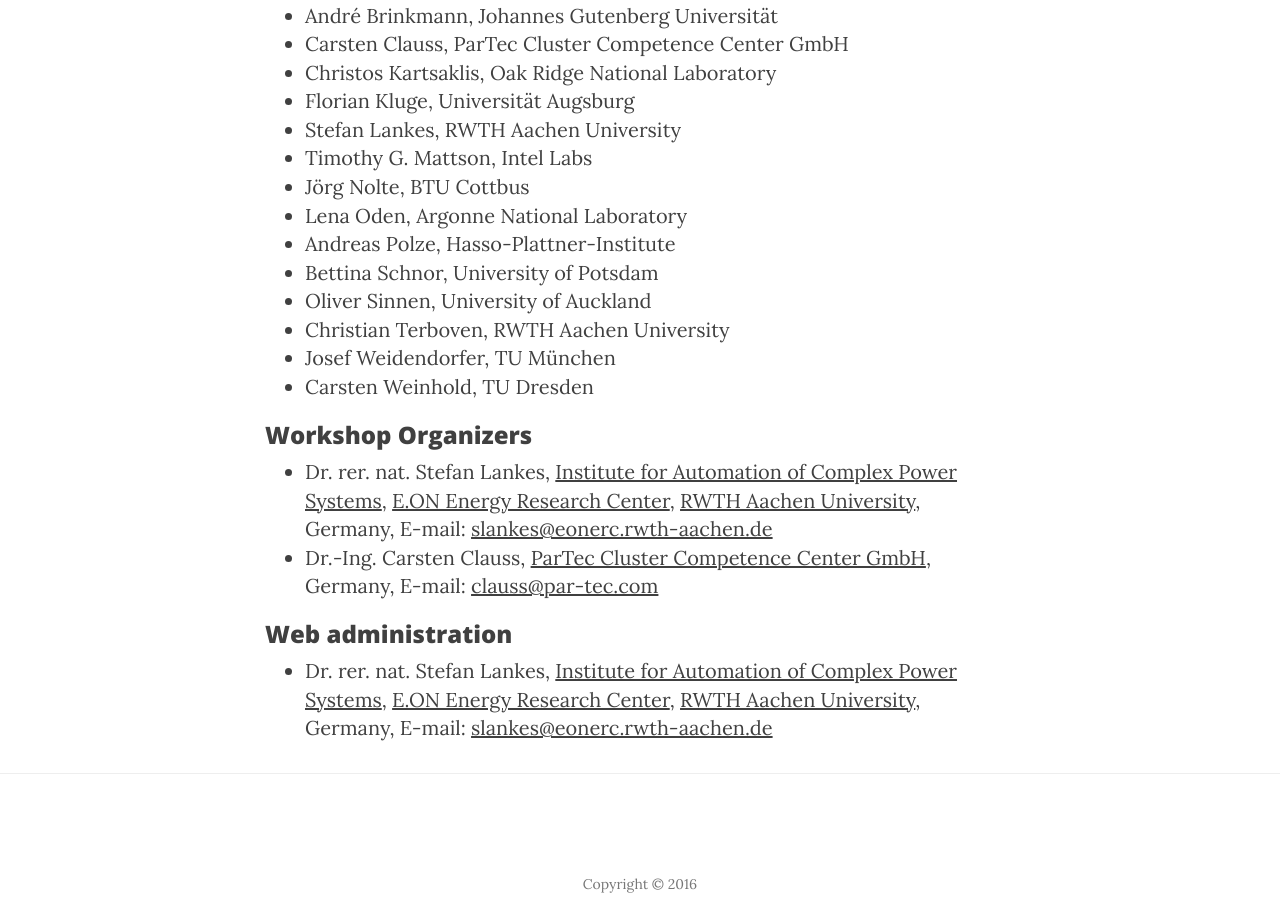
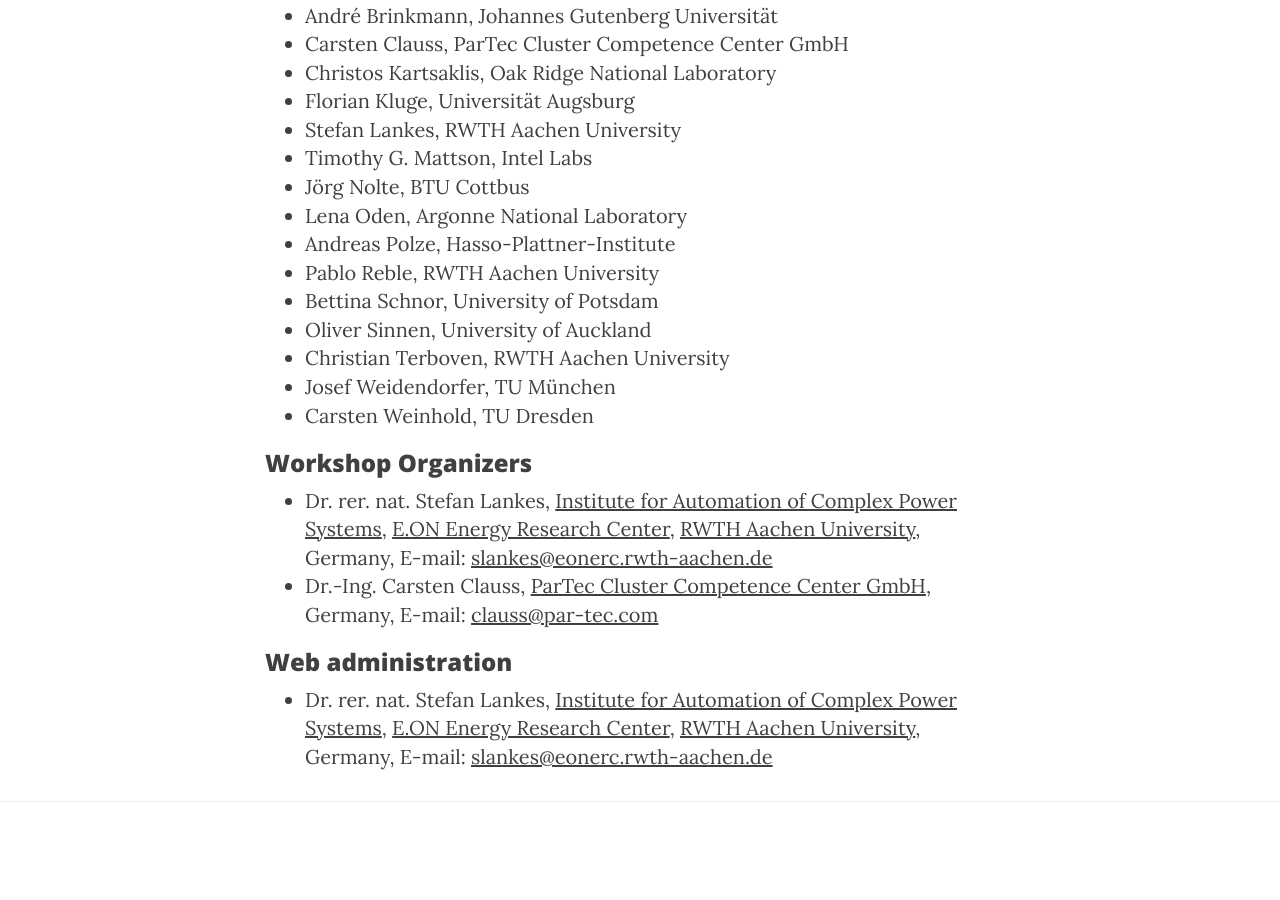
Before and after one commit to WROME/wrome.github.io, a Jekyll site: the page built from grenoble2016.md, in a window 1280 px wide and 900 px high, scrolled down 3270 px. Built offline with Jekyll 4.4.1, drawn with Linux system fonts in a browser that asks for light colours; nearby versions of some CDN libraries.

Commit message:
add Pablo as PC member

```diff
--- a/grenoble2016.md
+++ b/grenoble2016.md
@@ -72,6 +72,7 @@
 * Jörg Nolte, BTU Cottbus
 * Lena Oden, Argonne National Laboratory
 * Andreas Polze, Hasso-Plattner-Institute
+* Pablo Reble, RWTH Aachen University
 * Bettina Schnor, University of Potsdam
 * Oliver Sinnen, University of Auckland
 * Christian Terboven, RWTH Aachen University
```
